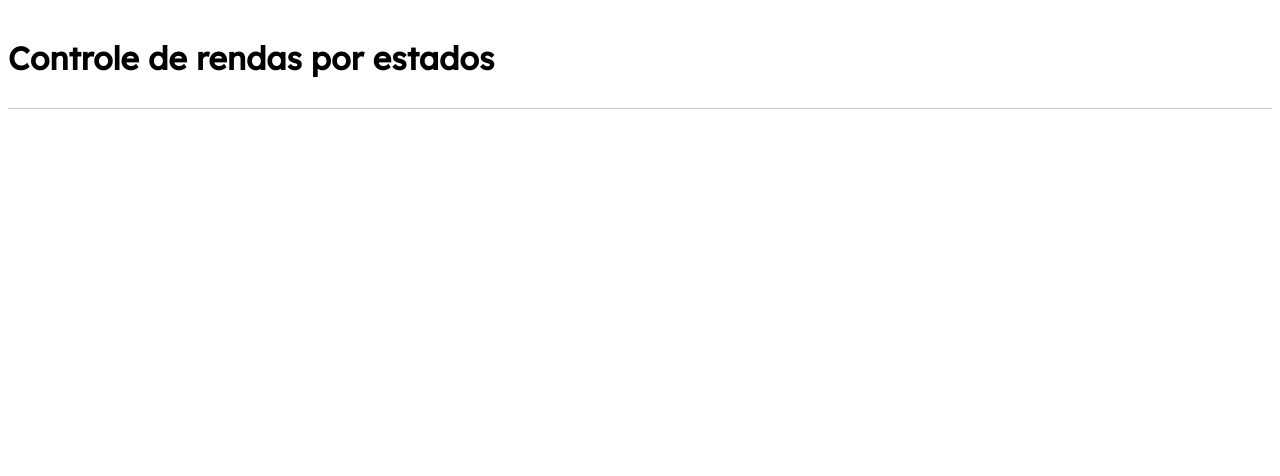
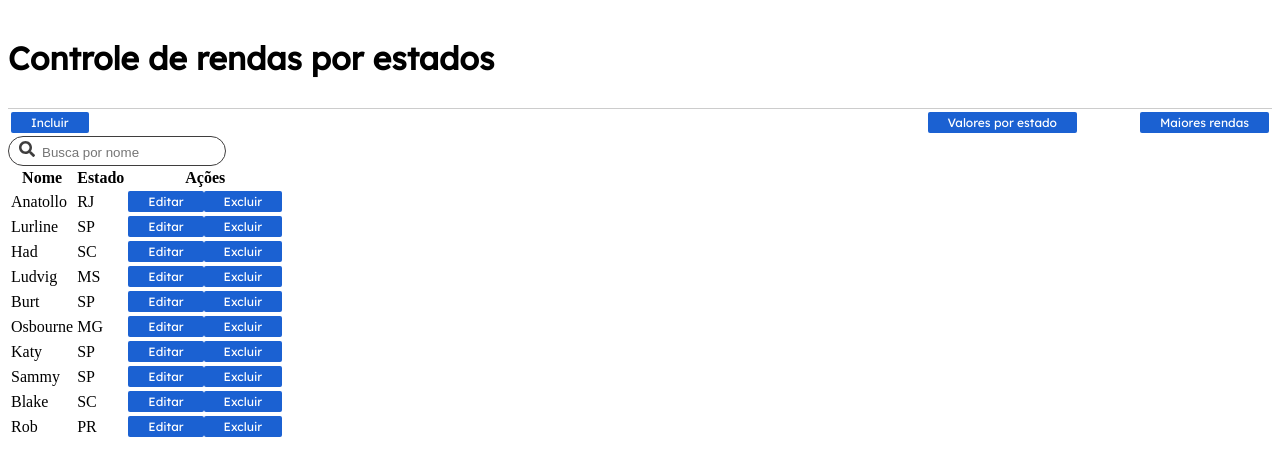
Before and after one commit to BrendaLorencon/CRUD-React, a React (Create React App) app: page / in a window 1280 px wide. Shown: the top 476 px of the page. Built offline with nearby package versions, Linux system fonts and the light colour scheme.

Commit message:
Criado Botões(Incluir, Valores por estado, Maiores rendas) e iniciado a tabela

```diff
--- a/package.json
+++ b/package.json
@@ -8,7 +8,9 @@
     "@testing-library/user-event": "^12.1.10",
     "react": "^17.0.2",
     "react-dom": "^17.0.2",
+    "react-icons": "^4.2.0",
     "react-scripts": "4.0.3",
+    "sass": "^1.32.12",
     "web-vitals": "^1.0.1"
   },
   "scripts": {
--- a/src/App.js
+++ b/src/App.js
@@ -1,10 +1,29 @@
-import React from 'react';
-import Header from './components/Header'
+import React from "react";
+import Header from "./components/Header";
+import Button from "./components/Button";
+import "./AppStyles.scss";
+import { FaSearch } from "react-icons/fa";
+import Table from "./components/Table";
 
 function App() {
   return (
-   <Header/>
+    <>
+      <Header />
+      <div className="buttons-action">
+        <Button title="Incluir" />
+        <Button title="Valores por estado" />
+        <Button title="Maiores rendas" />
+      </div>
 
+      <div className="filter-table">
+        <FaSearch>
+        </FaSearch>
+          <input type="text" placeholder="Busca por nome" />
+      </div>
+
+      <Table />
+
+    </>
     // <div>
     //   <button type="submit">Incluir</button>
     //   <button type="button">Valores por estado</button>
--- /dev/null
+++ b/src/AppStyles.scss
@@ -0,0 +1,29 @@
+.buttons-action {
+  display: flex;
+  justify-content: flex-end;
+  gap: 5%;
+  padding: 3px;
+
+  button:nth-child(1) {
+    margin-right: auto;
+  }
+}
+
+.filter-table {
+  display: inline-block;
+  padding: 4px;
+  border: 1px solid #3f3e3e;
+  border-radius: 20px;
+
+  svg {
+    margin-left: 6px;
+    color: #3f3e3e;
+    margin-right: 5px;
+    height: 100%;
+  }
+
+  input {
+    border: none;
+    outline: 0;
+  }
+}
--- a/src/components/Button/index.js
+++ b/src/components/Button/index.js
@@ -0,0 +1,7 @@
+import './styles.scss';
+
+export default function Button(props){
+  return (
+    <button>{props.title}</button>
+  )
+}
--- /dev/null
+++ b/src/components/Button/styles.scss
@@ -0,0 +1,9 @@
+button {
+  border-radius: 2px;
+  border-style: hidden;
+  color: white;
+  background: rgb(27 97 210);
+  font-size: 12px;
+  padding: 3px 20px;
+  font-family: "Lexend", sans-serif;
+}
--- a/src/components/Header/index.js
+++ b/src/components/Header/index.js
@@ -1,5 +1,5 @@
 import React from 'react';
-import './styles.css';
+import './styles.scss';
 
 const Header = () => (
   <header>
--- a/src/components/Header/styles.css
+++ b/src/components/Header/styles.scss
@@ -2,11 +2,11 @@ header {
   display: flex;
   height: 100px;
   align-items: center;
+  justify-content: left;
   border-bottom: 1px solid #ccc;
+
+  h1 {
+    display: flex;
+    font-family: "Lexend", sans-serif;
+  }
 }
-
-header,
-h1 {
-  display: flex;
-  font-family: "Lexend", sans-serif;
-}
--- /dev/null
+++ b/src/components/Table/index.js
@@ -0,0 +1,25 @@
+import { tableData } from "../../AppData";
+
+export default function Table() {
+  return (
+    <table>
+      <thead>
+        <th>Nome</th>
+        <th>Estado</th>
+        <th>Ações</th>
+      </thead>
+      <tbody>
+        {tableData.map((item) => (
+          <tr>
+            <td>{ item.name }</td>
+            <td>{ item.state }</td>
+            <td>
+              <button>Editar</button>
+              <button>Excluir</button>
+            </td>
+          </tr>
+        ))}
+      </tbody>
+    </table>
+  );
+}
```
Also changed, not shown: 1 other file (tests, documents, lock files or other folders).
